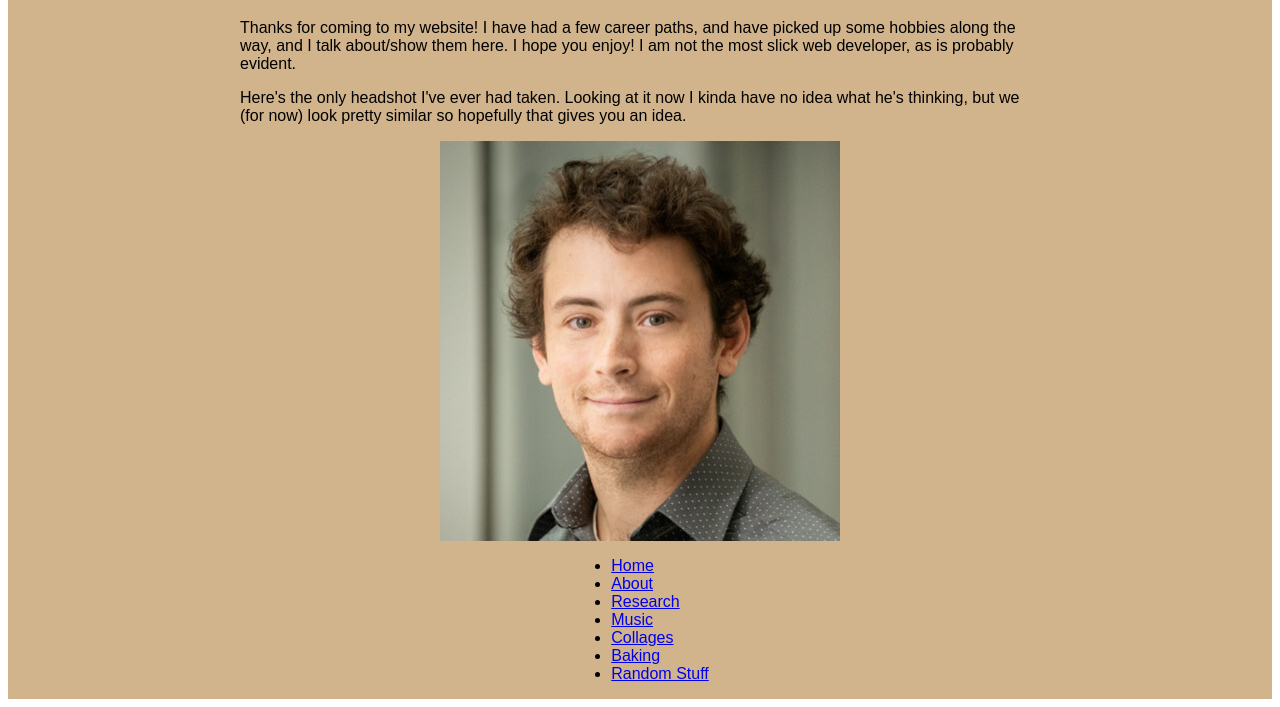
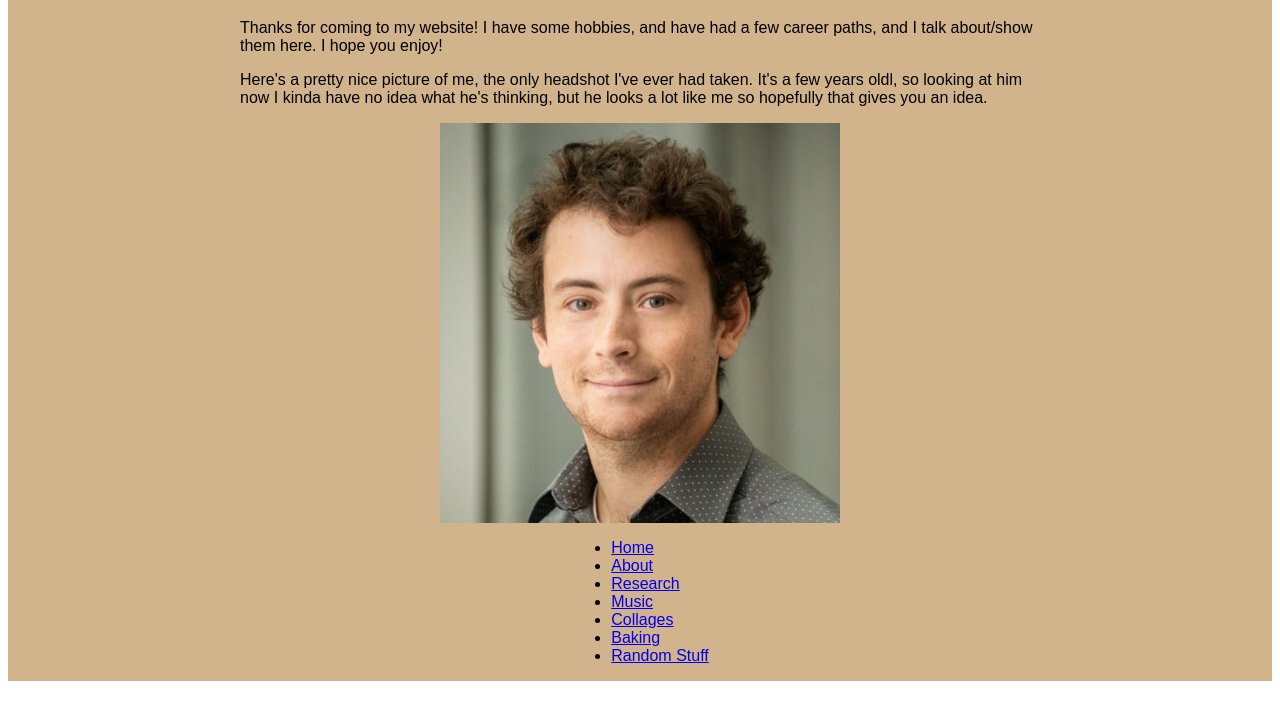
Before and after one commit to bboskin/Website, a Gatsby site: page / in a window 1280 px wide. Shown: the part 227-934 px from the top of the page. Built offline with nearby package versions, Linux system fonts and the light colour scheme; Gatsby itself is replaced by a stand-in of ours.

Commit message:
fixing front page text

```diff
--- a/src/pages/index.js
+++ b/src/pages/index.js
@@ -8,13 +8,13 @@ import { picture } from '../components/picture.module.css'
 const IndexPage = () => {
   return (
     <Layout pageTitle="Welcome!">
-    <p> Thanks for coming to my website! I have had a few career paths, and have
-    picked up some hobbies along the way, and I talk about/show them here. I
-    hope you enjoy! I am not the most slick web developer, as is probably evident.
+    <p> Thanks for coming to my website! I have
+    some hobbies, and have had a few career paths, and I talk about/show them here. I
+    hope you enjoy!
     </p>
-    <p>Here's the only headshot I've ever had taken.
-    Looking at it now I kinda have no idea what he's thinking, but we (for now)
-    look pretty similar so hopefully that gives you an idea. </p>
+    <p>Here's a pretty nice picture of me, the only headshot I've ever had taken.
+    It's a few years oldl, so looking at him now I kinda have no idea what he's thinking, but he
+    looks a lot like me so hopefully that gives you an idea. </p>
       <StaticImage className={picture}
         alt="Oops."
         src="../images/headshot.jpeg"
```
